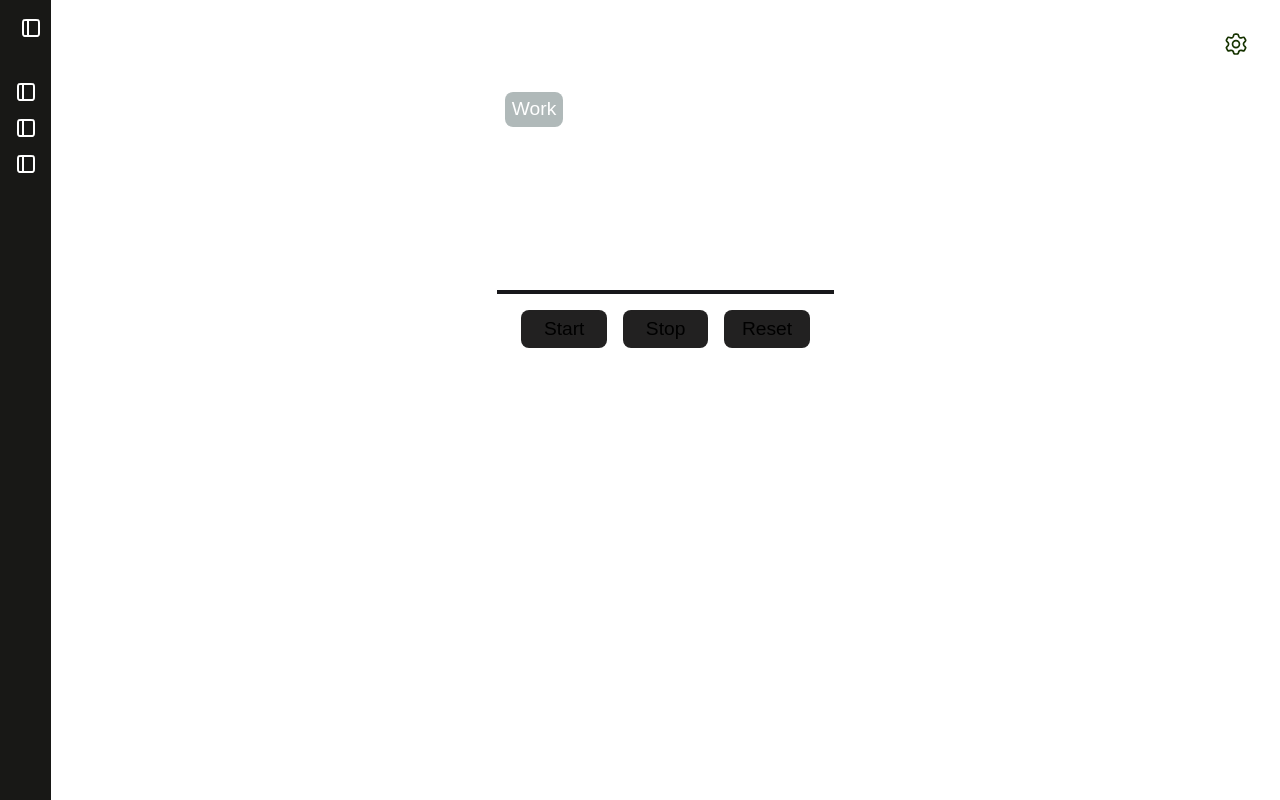
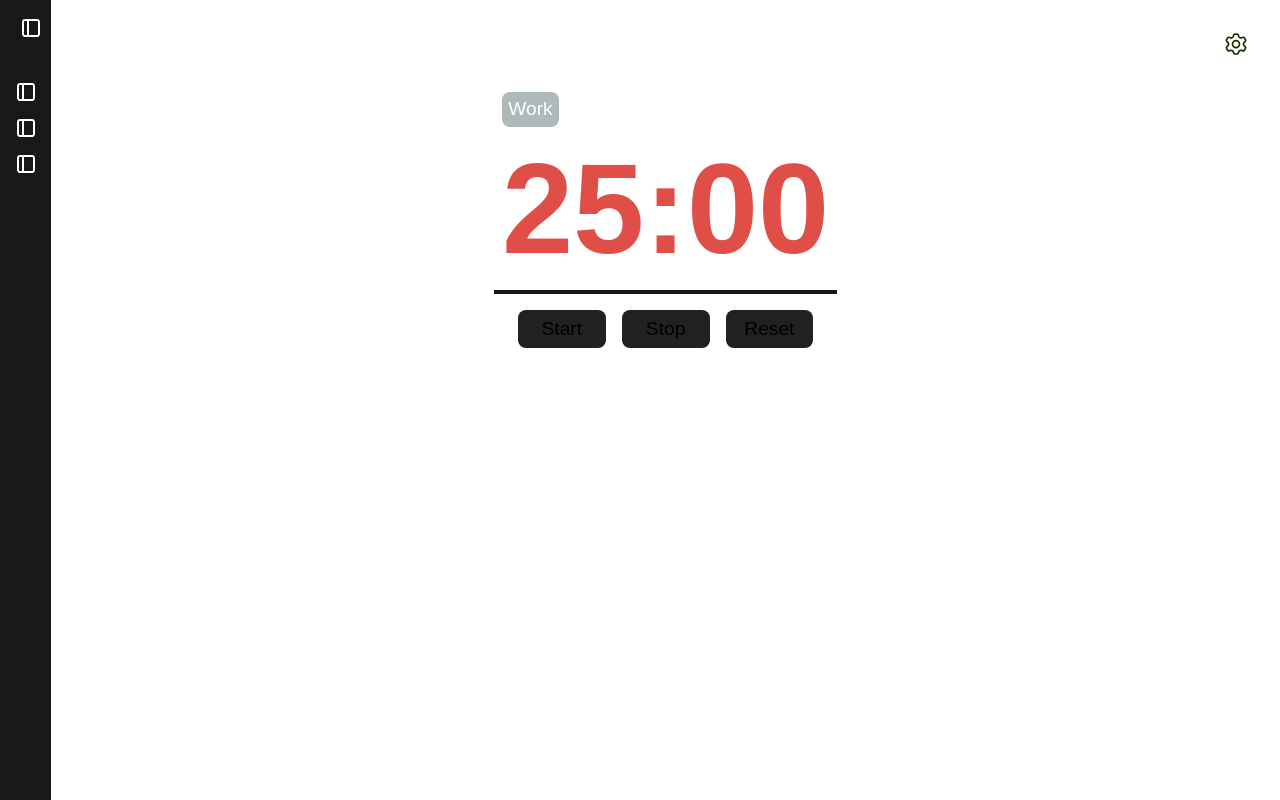
Before and after one commit to Anurag1096/pomodoro-timer, a Next.js app: page /dashboard in a window 1280 px wide. Built offline with nearby package versions, Linux system fonts and the light colour scheme.

Commit message:
wip: adding css to different timmers

```diff
--- a/src/component/Layout/sideBarDesktop.tsx
+++ b/src/component/Layout/sideBarDesktop.tsx
@@ -7,7 +7,7 @@ import styles from '@/component/Layout/componentStyles/SideBarDesk.module.css'
 const SideBarDesktop=()=>{
 const links = [
   { href: "/dashboard", label: "Pomodoro", icon: "/svg/curtain_open.svg" },
-  { href: "/dashboard/overview", label: "Stopwatch", icon: "/svg/curtain_open.svg" },
+  { href: "/dashboard/stopwatch", label: "Stopwatch", icon: "/svg/curtain_open.svg" },
   { href: "/dashboard/settings", label: "Clock", icon: "/svg/curtain_open.svg" },
 ];
   const isExpanded=useAppSelector(state=>state.sidebarDesk.isExpanded)
--- a/src/component/LongBreakTimer/index.tsx
+++ b/src/component/LongBreakTimer/index.tsx
@@ -1,22 +1,25 @@
-import Timer from "../Timer"
-import { useAppSelector,useAppDispatch } from "@/store/hooks";
+import Timer from "../Timer";
+import { useAppSelector, useAppDispatch } from "@/store/hooks";
 import { resetlongBreak } from "@/store/slices/longBreakSlice";
 import { useCallback, useState } from "react";
-const LongBreakTimer=()=>{
-     const dispatch=useAppDispatch()
-     const { longMinutes, longSeconds } = useAppSelector((state) => state.longBreak);
+const LongBreakTimer = () => {
+  const dispatch = useAppDispatch();
+  const { longMinutes, longSeconds } = useAppSelector(
+    (state) => state.longBreak
+  );
   const [isRunning, setIsRunning] = useState<boolean>(false);
 
   const resetLongTimer = useCallback(() => {
     //reset  hours ,min and seconds.
-      dispatch(resetlongBreak())
+    dispatch(resetlongBreak());
     setIsRunning(false);
-     }, [dispatch,setIsRunning]);
+  }, [dispatch, setIsRunning]);
   const startTimer = () => setIsRunning(true);
   const stopTimer = () => setIsRunning(false);
 
-
-   return (<>
+  return (
+    <>
+      <div style={{ color: "#38858A" }}>
         <Timer
           hours={0}
           minutes={longMinutes}
@@ -26,8 +29,9 @@ const LongBreakTimer=()=>{
           onStop={stopTimer}
           onReset={resetLongTimer}
         />
-    </>)
-}
-
+      </div>
+    </>
+  );
+};
 
 export default LongBreakTimer;
--- a/src/component/ShortBreakTimer/index.tsx
+++ b/src/component/ShortBreakTimer/index.tsx
@@ -17,6 +17,9 @@ const ShortBreakTimer=()=>{
 
 
    return (<>
+
+   <div style={{color:"#397097"}}>
+
      <Timer
         hours={0}
         minutes={shortMinutes}
@@ -26,6 +29,7 @@ const ShortBreakTimer=()=>{
         onStop={stopTimer}
         onReset={resetShortTimer}
         />
+        </div>
     </>)
 }
 
--- a/src/component/Timer/Hours.tsx
+++ b/src/component/Timer/Hours.tsx
@@ -4,7 +4,7 @@ type HoursProps = {
   Hours: number;
 };
 const HOURS = ({ Hours }: HoursProps) => {
-  return <div className={Styles["hhmmss--size"]}>{`${Hours ? Hours.toString().padStart(2, "0")+":" : " "}`}</div>;
+  return <div className={Styles['work--color']}>{`${Hours ? Hours.toString().padStart(2, "0")+":" : " "}`}</div>;
 };
 
 export default HOURS;
--- a/src/component/Timer/timer.module.css
+++ b/src/component/Timer/timer.module.css
@@ -2,13 +2,14 @@
     display:flex;
     padding:0.5rem;
     font-size:1rem;
-    font-style:medium;
+
 }
 
 .hhmmss--size{
     font-size:8rem;
-    font-style:bold;
+    font-weight:bold;
 }
+
 .timmer--btn{
     font-size:1.2rem;
     width:100%;
--- a/src/component/WorkTimer/index.tsx
+++ b/src/component/WorkTimer/index.tsx
@@ -1,22 +1,23 @@
-import Timer from "../Timer"
-import { useAppSelector,useAppDispatch } from "@/store/hooks";
+import Timer from "../Timer";
+import { useAppSelector, useAppDispatch } from "@/store/hooks";
 import { timerReset } from "@/store/slices/timerSlice";
 import { useCallback, useState } from "react";
-const WorkTimer=()=>{
-     const dispatch=useAppDispatch()
+const WorkTimer = () => {
+  const dispatch = useAppDispatch();
   const { hours, minutes, seconds } = useAppSelector((state) => state.timer);
   const [isRunning, setIsRunning] = useState<boolean>(false);
 
   const resetTimer = useCallback(() => {
     //reset  hours ,min and seconds.
-      dispatch(timerReset())
+    dispatch(timerReset());
     setIsRunning(false);
-     }, [dispatch,setIsRunning]);
+  }, [dispatch, setIsRunning]);
   const startTimer = () => setIsRunning(true);
   const stopTimer = () => setIsRunning(false);
 
-
-   return (<>
+  return (
+    <>
+      <div style={{ color: "#DF4F47" }}>
         <Timer
           hours={hours}
           minutes={minutes}
@@ -26,8 +27,9 @@ const WorkTimer=()=>{
           onStop={stopTimer}
           onReset={resetTimer}
         />
-    </>)
-}
-
+      </div>
+    </>
+  );
+};
 
 export default WorkTimer;
--- a/src/pages/dashboard/overview/Overview.tsx
+++ b/src/pages/dashboard/overview/Stopwatch.tsx
@@ -1,7 +1,7 @@
 import React,{useState} from 'react'
 import styles from '@/pages/dashboard/styles/Overview.module.css'
 import StopWatch from '@/component/Stopwatch'
-const Overview = () => {
+const Stopwatch = () => {
 const [isSwatchRunning,setSWatchRunning]=useState<boolean>(false)
 const start=()=>setSWatchRunning(true)
 const stop=()=>setSWatchRunning(false)
@@ -15,4 +15,4 @@ const stop=()=>setSWatchRunning(false)
   )
 }
 
-export default Overview
+export default Stopwatch
--- a/src/pages/dashboard/overview/index.tsx
+++ b/src/pages/dashboard/overview/index.tsx
@@ -1,11 +1,11 @@
 import DashboardLayout from "@/component/Layout"
-import Overview from "./Overview"
+import Stopwatch from "./Stopwatch"
 
 
 const overview=()=>{
     return (
         <DashboardLayout>
-            <Overview />
+            <Stopwatch />
         </DashboardLayout>
     )
 }
```
Lines whose indentation alone changed are shown as unchanged.
